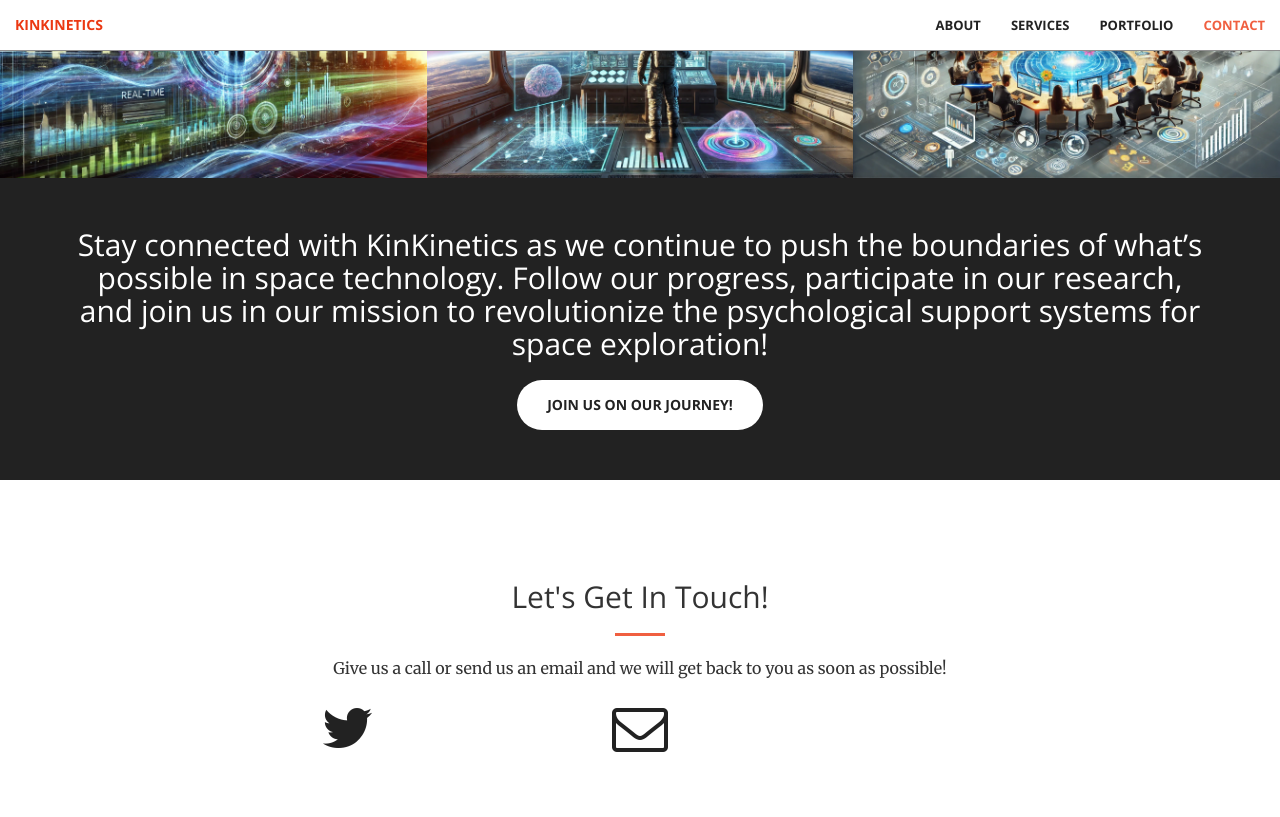
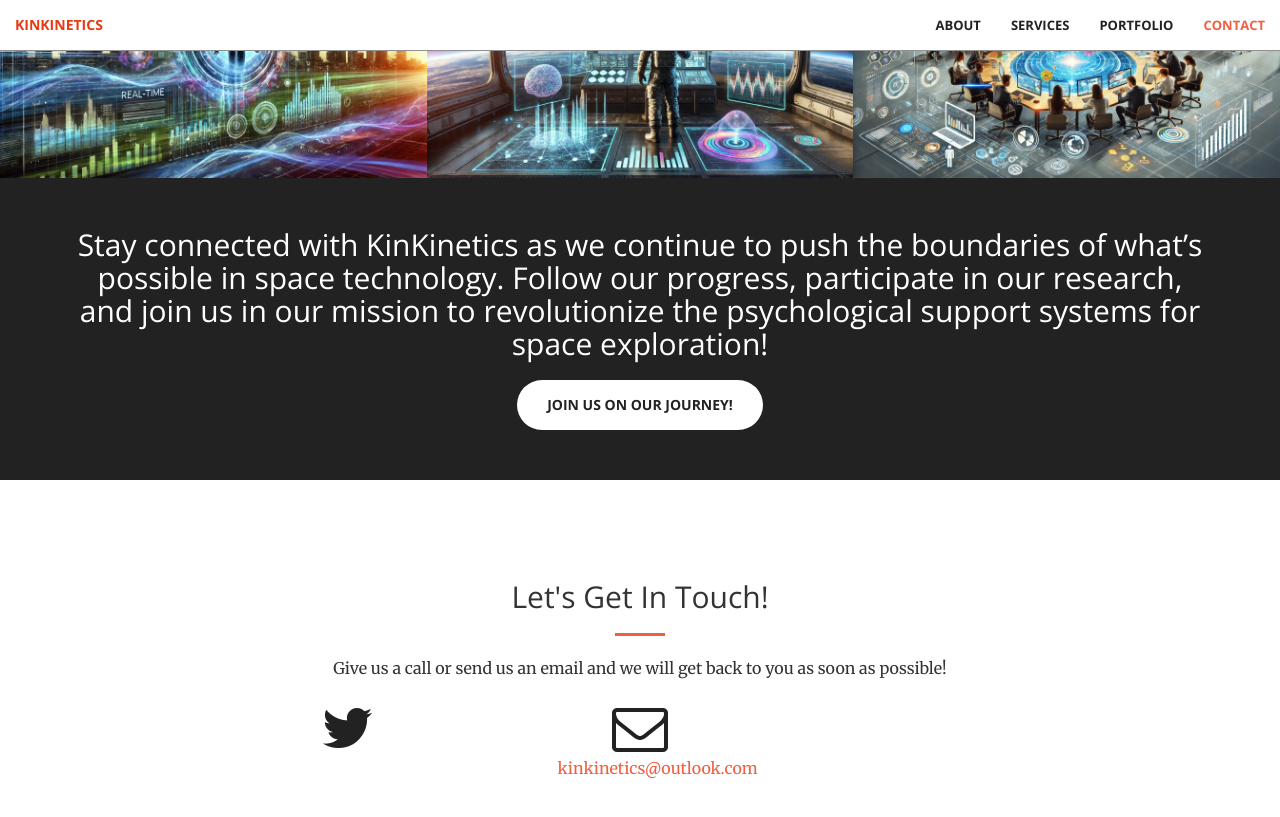
Before and after one commit to ramdaskinkinetics/KavyaKinKineticsCopy1.github.io, a Jekyll site: the page built from index.html, in a window 1280 px wide and 900 px high, scrolled down 2430 px. Shown: the top 817 px of the window. Built offline with Jekyll 4.4.1, drawn with Linux system fonts in a browser that asks for light colours.

Commit message:
Refine site content based on supervisor feedback

```diff
--- a/_includes/contact.html
+++ b/_includes/contact.html
@@ -13,10 +13,11 @@
                 </a>
             </div>
             <div class="col-lg-2 col-lg-offset-1 text-center">
-            <a href="mailto:{{ kinkinetics@outlook.coms }}">
+                <a href="mailto:kinkinetics@outlook.com">
                     <i class="fa fa-envelope-o fa-3x wow bounceIn" data-wow-delay=".1s"></i>
-                <p>{{kinkinetics@outlook.coms }}</p>
+                    <p>kinkinetics@outlook.com</p>
                 </a>
             </div>
         </div>
+    </div>
 </section>
```
Lines whose indentation alone changed are shown as unchanged.
